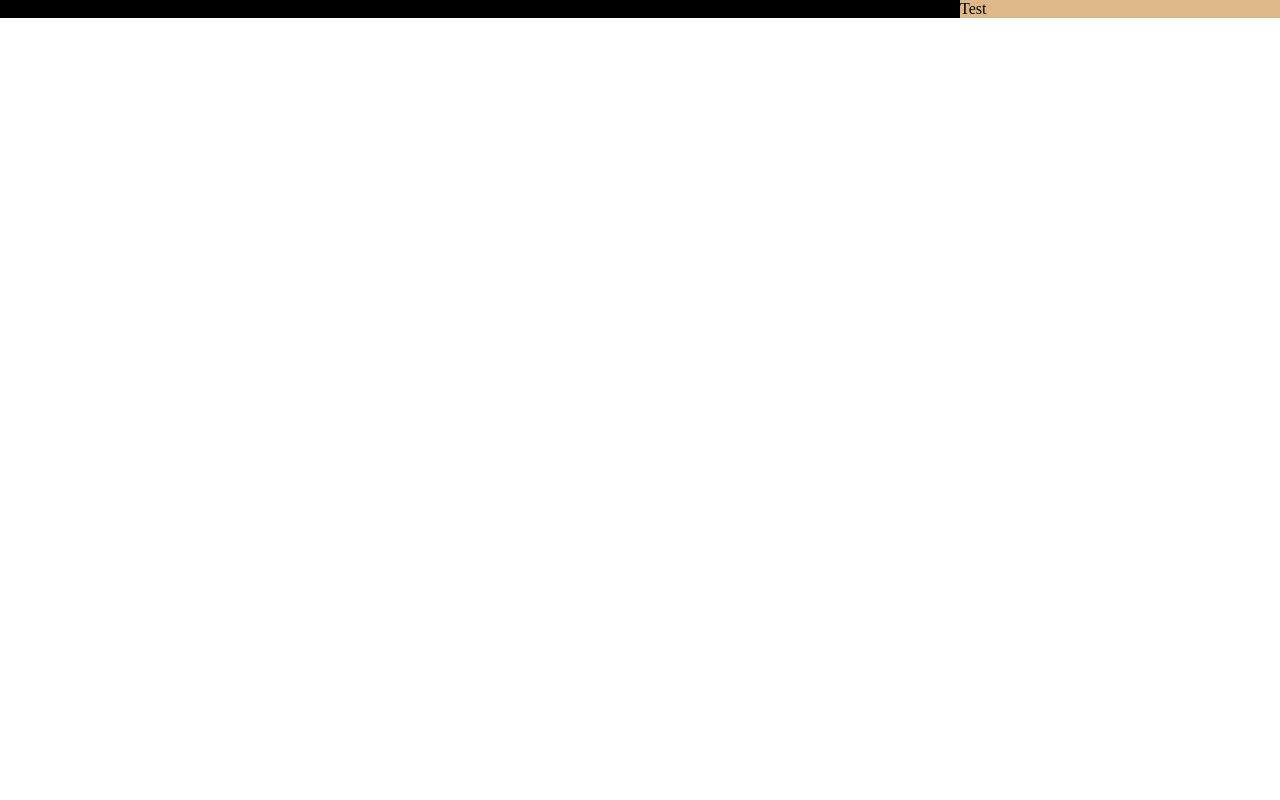
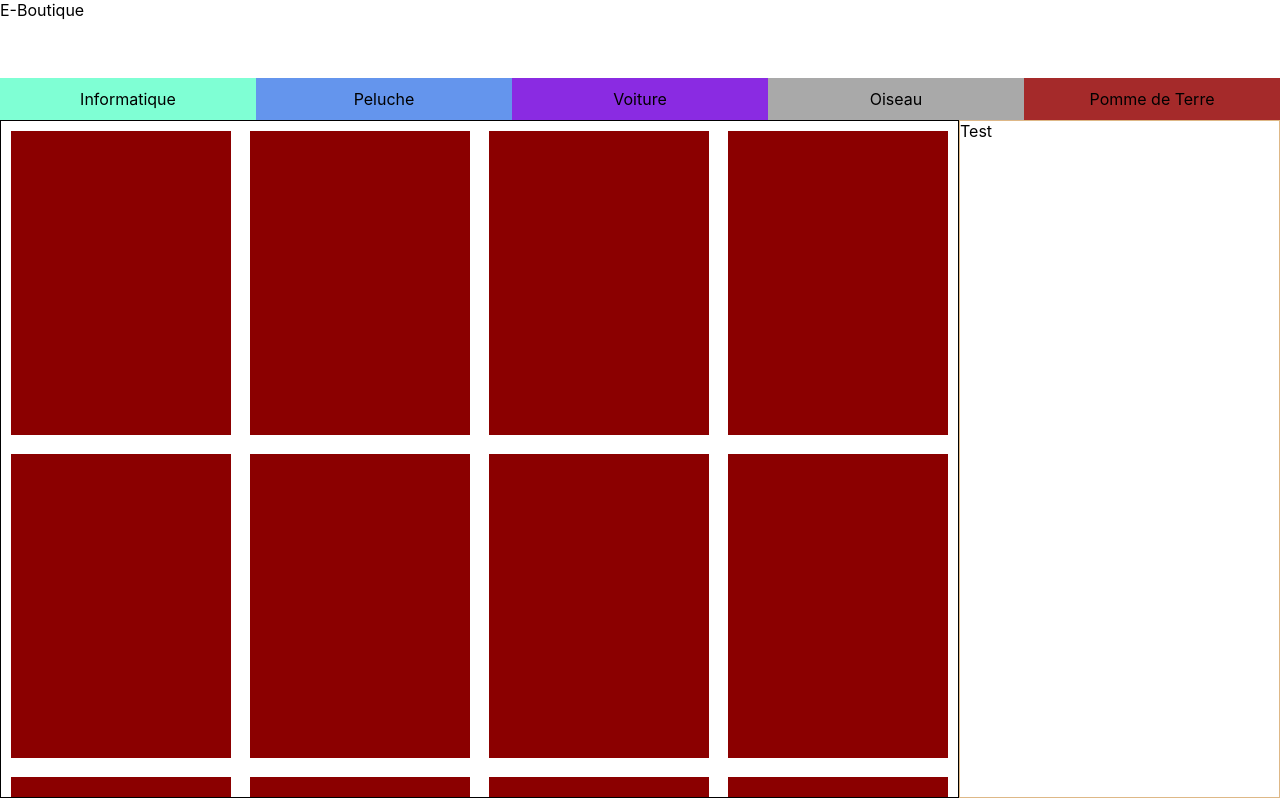
Before and after one commit to corentin-fleurance/PROJET_boutique_js, a plain HTML site: page index.html in a window 1280 px wide. Drawn offline with Linux system fonts and the light colour scheme.

Commit message:
build the main structure of the website

```diff
--- a/Style/style.css
+++ b/Style/style.css
@@ -1,12 +1,73 @@
+html{
+    height: 100%;
+    font-family: -apple-system, BlinkMacSystemFont, 'Segoe UI', Roboto, Oxygen, Ubuntu, Cantarell, 'Open Sans', 'Helvetica Neue', sans-serif;
+}
+
 body{
+    height: 100%;
+    margin: 0px !important;
+}
+
+header{
+    height: 15%;
+}
+
+.titre{
+    height: 65%;
+}
+
+.selection_catalogue{
+    display: flex;
+    height: 35%;
+}
+
+.catalogue{
+    width: 100%;
+    text-align: center;
+    display: flex;
+    justify-content: center;
+    align-items: center;
+}
+
+.catalogue.informatique{
+    background-color: aquamarine;
+}
+
+.catalogue.voiture{
+    background-color: blueviolet;
+}
+
+.catalogue.peluche{
+    background-color: cornflowerblue;
+}
+
+.catalogue.oiseau{
+    background-color: darkgray;
+}
+
+.catalogue.pdt{
+    background-color: brown;
+}
+
+.container{
     display: flex;
     margin: 0px !important;
-    height: 100%;
+    height: 84.5%;
 }
 
 .boutique{
     width: 75%;
     height: 100%;
+    display: flex;
+    flex-wrap: wrap;
+    overflow: auto;
+}
+
+.produit{
+    width: 23%;
+    height: 45%;
+    margin: 1%;
+    background-color: darkred;
 }
 
 .panier{
--- a/index.html
+++ b/index.html
@@ -7,11 +7,58 @@
     <title>E-Boutique</title>
 </head>
 <body>
-    <div class="boutique" style="background-color: black;">
-        Test
-    </div>
-    <div class="panier" style="background-color: burlywood; ">
-        Test
+    <header>
+        <div class="titre"> E-Boutique </div>
+        <div class="selection_catalogue">
+            <div class="catalogue informatique">Informatique</div>
+            <div class="catalogue peluche">Peluche</div>
+            <div class="catalogue voiture">Voiture</div>
+            <div class="catalogue oiseau">Oiseau</div>
+            <div class="catalogue pdt">Pomme de Terre</div>
+        </div>
+    </header>
+    <div class="container">
+        <div class="boutique" style="border: 1px solid black;">
+            <div class="produit">
+
+            </div>
+            <div class="produit">
+
+            </div>
+            <div class="produit">
+
+            </div>
+            <div class="produit">
+
+            </div>
+            <div class="produit">
+
+            </div>
+            <div class="produit">
+
+            </div>
+            <div class="produit">
+
+            </div>
+            <div class="produit">
+
+            </div>
+            <div class="produit">
+
+            </div>
+            <div class="produit">
+
+            </div>
+            <div class="produit">
+
+            </div>
+            <div class="produit">
+
+            </div>
+        </div>
+        <div class="panier" style="border: 1px solid burlywood; ">
+            Test
+        </div>
     </div>
 </body>
 </html>
```
